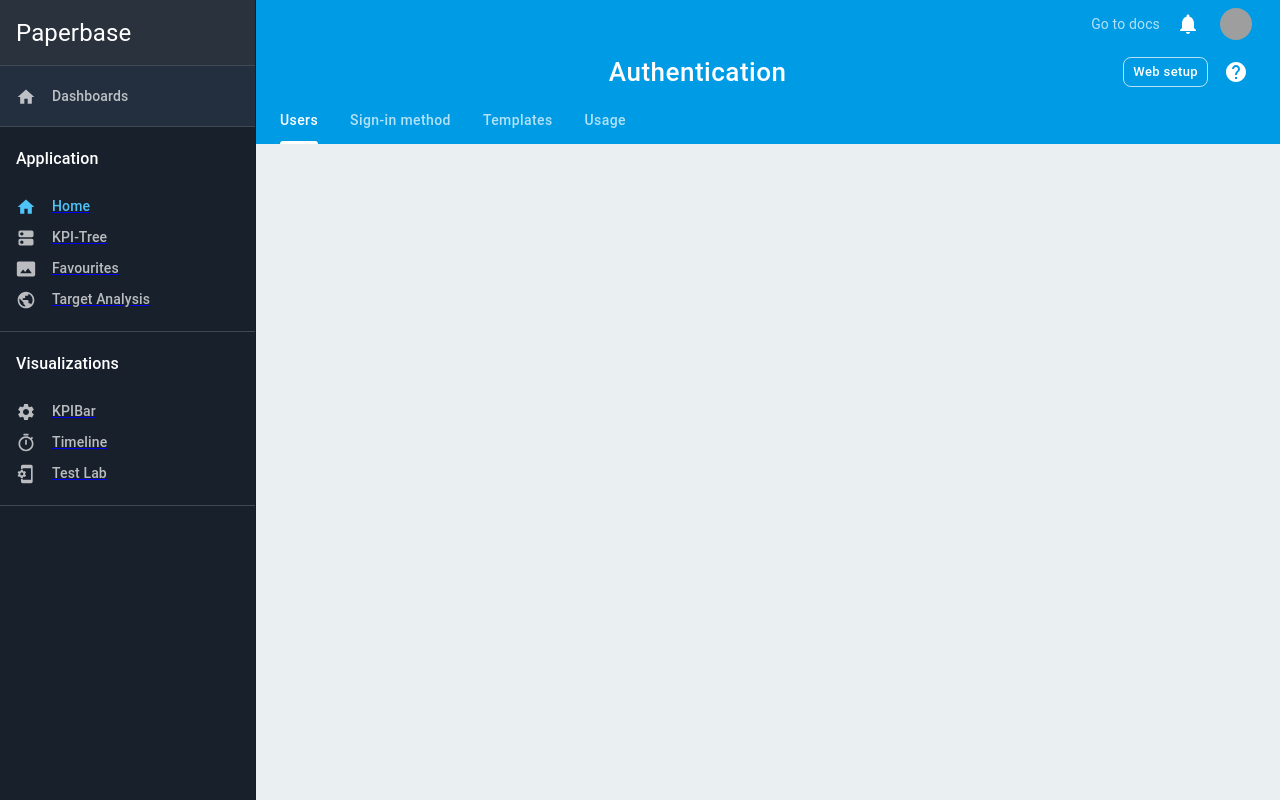
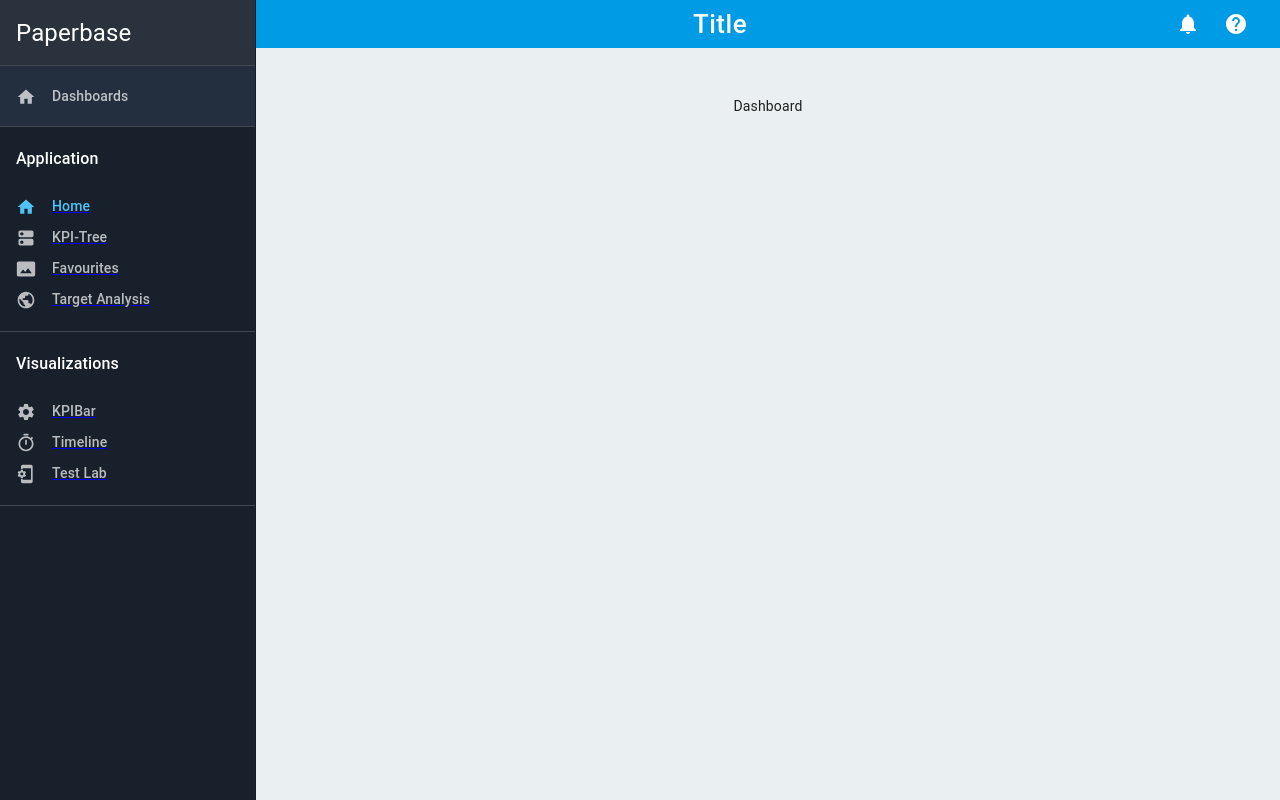
Before and after one commit to nilshoell/dashboard-pwa, a React (Create React App) app: page / in a window 1280 px wide. Built offline with nearby package versions, Linux system fonts and the light colour scheme; grey boxes are pictures that could not be loaded.

Commit message:
Implemented basic routing

```diff
--- a/src/App.js
+++ b/src/App.js
@@ -4,15 +4,6 @@ import logo from './logo.svg';
 import './App.css';
 import './Template/Paperbase.js';
 import Paperbase from './Template/Paperbase.js';
-import {
-  BrowserRouter as Router,
-  Switch,
-  Route,
-  Link
-} from "react-router-dom";
-
-// Pages
-import Dashboard from './Dashboard/index';
 
 function App() {
   return (
--- a/src/Dashboard/Dashboard.jsx
+++ b/src/Dashboard/Dashboard.jsx
@@ -41,7 +41,7 @@ class Dashboard extends PureComponent {
     }
     return (
       <div className="DashboardWrapper">
-        Test content
+        Dashboard
       </div>
     );
   }
--- a/src/Template/Header.js
+++ b/src/Template/Header.js
@@ -46,9 +46,15 @@ function Header(props) {
 
   return (
     <React.Fragment>
-      <AppBar color="primary" position="sticky" elevation={0}>
+      <AppBar
+        component="div"
+        className={classes.secondaryBar}
+        color="primary"
+        position="static"
+        elevation={0}
+      >
         <Toolbar>
-          <Grid container spacing={1} alignItems="center">
+          {/* <Grid container spacing={1} alignItems="center">
             <Hidden smUp>
               <Grid item>
                 <IconButton
@@ -62,10 +68,24 @@ function Header(props) {
               </Grid>
             </Hidden>
             <Grid item xs />
+          </Grid> */}
+          <Hidden smUp>
             <Grid item>
-              <Link className={classes.link} href="#" variant="body2">
-                Go to docs
-              </Link>
+              <IconButton
+                color="inherit"
+                aria-label="open drawer"
+                onClick={onDrawerToggle}
+                className={classes.menuButton}
+              >
+                <MenuIcon />
+              </IconButton>
+            </Grid>
+          </Hidden>
+          <Grid container alignItems="center" spacing={1}>
+            <Grid item xs>
+              <Typography color="inherit" variant="h5" component="h1">
+                Title
+              </Typography>
             </Grid>
             <Grid item>
               <Tooltip title="Alerts • No alerts">
@@ -73,33 +93,6 @@ function Header(props) {
                   <NotificationsIcon />
                 </IconButton>
               </Tooltip>
-            </Grid>
-            <Grid item>
-              <IconButton color="inherit" className={classes.iconButtonAvatar}>
-                <Avatar src="/static/images/avatar/1.jpg" alt="My Avatar" />
-              </IconButton>
-            </Grid>
-          </Grid>
-        </Toolbar>
-      </AppBar>
-      <AppBar
-        component="div"
-        className={classes.secondaryBar}
-        color="primary"
-        position="static"
-        elevation={0}
-      >
-        <Toolbar>
-          <Grid container alignItems="center" spacing={1}>
-            <Grid item xs>
-              <Typography color="inherit" variant="h5" component="h1">
-                Authentication
-              </Typography>
-            </Grid>
-            <Grid item>
-              <Button className={classes.button} variant="outlined" color="inherit" size="small">
-                Web setup
-              </Button>
             </Grid>
             <Grid item>
               <Tooltip title="Help">
@@ -111,20 +104,6 @@ function Header(props) {
           </Grid>
         </Toolbar>
       </AppBar>
-      <AppBar
-        component="div"
-        className={classes.secondaryBar}
-        color="primary"
-        position="static"
-        elevation={0}
-      >
-        <Tabs value={0} textColor="inherit">
-          <Tab textColor="inherit" label="Users" />
-          <Tab textColor="inherit" label="Sign-in method" />
-          <Tab textColor="inherit" label="Templates" />
-          <Tab textColor="inherit" label="Usage" />
-        </Tabs>
-      </AppBar>
     </React.Fragment>
   );
 }
--- a/src/Template/Navigator.js
+++ b/src/Template/Navigator.js
@@ -19,12 +19,8 @@ import TimerIcon from '@material-ui/icons/Timer';
 import SettingsIcon from '@material-ui/icons/Settings';
 import PhonelinkSetupIcon from '@material-ui/icons/PhonelinkSetup';
 
-import {
-  BrowserRouter as Router,
-  Switch,
-  Route,
-  Link
-} from "react-router-dom";
+// Routing
+import {Link as RouterLink} from "react-router-dom";
 
 const categories = [
   {
@@ -91,7 +87,6 @@ function Navigator(props) {
   const { classes, ...other } = props;
 
   return (
-    <Router>
     <Drawer variant="permanent" {...other}>
       <List disablePadding>
         <ListItem className={clsx(classes.firebase, classes.item, classes.itemCategory)}>
@@ -121,7 +116,7 @@ function Navigator(props) {
               </ListItemText>
             </ListItem>
             {children.map(({ id: childId, link, icon, active }) => (
-              <Link to={link}>
+              <RouterLink to={link}>
                 <ListItem
                   key={childId}
                   button
@@ -136,7 +131,7 @@ function Navigator(props) {
                     {childId}
                   </ListItemText>
                 </ListItem>
-              </Link>
+              </RouterLink>
             ))}
 
             <Divider className={classes.divider} />
@@ -144,7 +139,6 @@ function Navigator(props) {
         ))}
       </List>
     </Drawer>
-    </Router>
   );
 }
 
--- a/src/Template/Paperbase.js
+++ b/src/Template/Paperbase.js
@@ -9,6 +9,20 @@ import Navigator from './Navigator';
 import Content from './Content';
 import Header from './Header';
 
+// Routing
+import {
+  BrowserRouter as Router,
+  Switch,
+  Route,
+  Link as RouterLink,
+  useLocation
+} from "react-router-dom";
+
+// Pages
+import Dashboard from '../Dashboard/index';
+import KpiTree from '../KpiTree/index';
+
+
 function Copyright() {
   return (
     <Typography variant="body2" color="textSecondary" align="center">
@@ -19,6 +33,18 @@ function Copyright() {
       {new Date().getFullYear()}
       {'.'}
     </Typography>
+  );
+}
+
+function NoMatch() {
+  let location = useLocation();
+
+  return (
+    <div>
+      <h3>
+        No match for <code>{location.pathname}</code>
+      </h3>
+    </div>
   );
 }
 
@@ -170,6 +196,7 @@ function Paperbase(props) {
   };
 
   return (
+    <Router>
     <ThemeProvider theme={theme}>
       <div className={classes.root}>
         <CssBaseline />
@@ -189,7 +216,17 @@ function Paperbase(props) {
         <div className={classes.app}>
           <Header onDrawerToggle={handleDrawerToggle} />
           <main className={classes.main}>
-            {/* <Content /> */}
+              <Switch>
+                <Route exact path="/">
+                  <Dashboard />
+                </Route>
+                <Route path="/kpi-tree">
+                  <KpiTree />
+                </Route>
+                <Route path="*">
+                  <NoMatch />
+                </Route>
+              </Switch>
           </main>
           <footer className={classes.footer}>
             {/* <Copyright /> */}
@@ -197,6 +234,7 @@ function Paperbase(props) {
         </div>
       </div>
     </ThemeProvider>
+    </Router>
   );
 }
 
```
